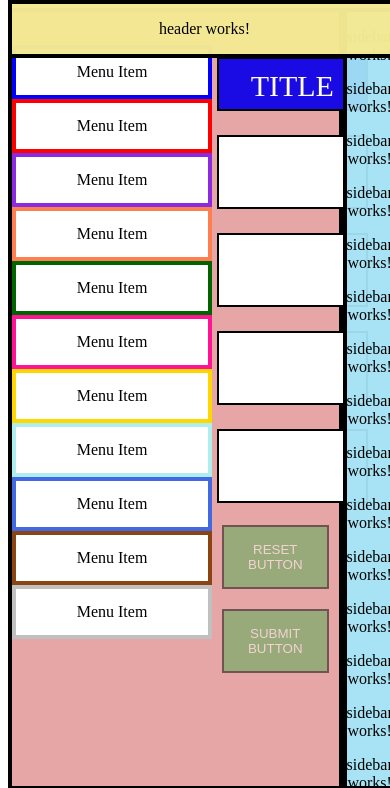
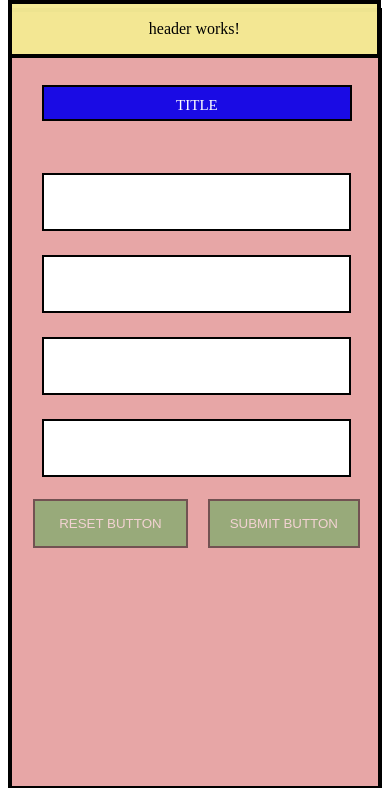
Before and after one commit to Furkan-Erg/HomeAssessment, an Angular app: page /one in a window 390 px wide. Shown: the top 788 px of the page. Built offline with nearby package versions, Linux system fonts and the light colour scheme.

Commit message:
model for iphoneSE

```diff
--- a/src/app/Components/body/body.component.css
+++ b/src/app/Components/body/body.component.css
@@ -197,3 +197,76 @@ input {
   box-shadow: 0 12px 16px 0 rgba(0, 0, 0, 0.24),
     0 17px 50px 0 rgba(0, 0, 0, 0.6);
 }
+
+@media only screen and (max-width: 700px) {
+  .resetbtn {
+    display: inline-block;
+    background-color: #4caf50;
+    color: white;
+    padding: 15px 24px;
+    margin: 10px 10px;
+    box-sizing: border-box;
+    border: 2px solid black;
+    text-align: center;
+    cursor: pointer;
+  }
+  .submitbtn {
+    display: inline-block;
+    background-color: #4caf50;
+    color: white;
+    padding: 15px 20px;
+    margin: 10px 10px;
+    box-sizing: border-box;
+    border: 2px solid black;
+    text-align: center;
+    cursor: pointer;
+  }
+  .submitbtn:disabled {
+    opacity: 0.5;
+    color: white;
+    border: 2px solid black;
+    cursor: not-allowed;
+  }
+
+  .resetbtn:disabled {
+    opacity: 0.5;
+    color: white;
+    border: 2px solid black;
+    cursor: not-allowed;
+  }
+
+  .submitbtn:hover {
+    box-shadow: 0 12px 16px 0 rgba(0, 0, 0, 0.24),
+      0 17px 50px 0 rgba(0, 0, 0, 0.6);
+  }
+  .resetbtn:hover {
+    box-shadow: 0 12px 16px 0 rgba(0, 0, 0, 0.24),
+      0 17px 50px 0 rgba(0, 0, 0, 0.6);
+  }
+
+  .form {
+    grid-area: form;
+  }
+  .formtitle {
+    background-color: #1a0be4;
+    color: white;
+    width: 80%;
+    height: 12px;
+    padding: 10px;
+    margin: 40px 24px;
+    border: 2px solid black;
+    font-size: 15px;
+    text-align: center;
+  }
+
+  input {
+    background-color: #ffffff;
+    color: black;
+    width: 80%;
+    height: 34px;
+    padding: px;
+    margin: 12px 5px;
+    border: 2px solid black;
+    cursor: text;
+  }
+}
--- a/src/app/Components/body/body.component.html
+++ b/src/app/Components/body/body.component.html
@@ -1,6 +1,6 @@
 <div class="grid-container">
   <div class="menu">
-    <div class="vertical-menu">
+    <div *ngIf="mobile === false" class="vertical-menu">
       <a class="menuitem1" (click)="ChangeColor('blue')">Menu Item</a>
       <a class="menuitem2" (click)="ChangeColor('red')">Menu Item</a>
       <a class="menuitem3" (click)="ChangeColor('blueviolet')">Menu Item</a>
--- a/src/app/Components/body/body.component.ts
+++ b/src/app/Components/body/body.component.ts
@@ -18,9 +18,17 @@ export class BodyComponent implements OnInit {
 
   ngOnInit(): void {
     this.checkpage();
+    this.checksize();
   }
   toggle = true;
   status = 'Enable';
+  mobile: boolean = false;
+  checksize() {
+    var size = document.body.offsetWidth;
+    if (size < 1024) {
+      this.mobile = true;
+    }
+  }
 
   checkpage() {
     if (document.URL.includes('two')) {
--- a/src/app/app-routing.module.ts
+++ b/src/app/app-routing.module.ts
@@ -6,6 +6,7 @@ import { TwoComponent } from './two/two.component';
 const routes: Routes = [
   { path: 'one', component: OneComponent },
   { path: 'two', component: TwoComponent },
+  { path: '', redirectTo: '/two', pathMatch: 'full' },
 ];
 
 @NgModule({
--- a/src/app/one/one.component.css
+++ b/src/app/one/one.component.css
@@ -35,10 +35,19 @@
   width: 98.7%;
   border: solid black 4px;
 }
-.fbody {
-  flex-direction: row;
-  background-color: rgba(255, 255, 255, 0.8);
-  text-align: center;
-  width: 100%;
-  height: 100%;
+
+@media screen and (max-width: 700px) {
+  .fheader {
+    width: 93.5%;
+  }
+  .fmain {
+    width: 100%;
+    height: 90vh;
+  }
+  .fsidebar {
+    width: 100%;
+  }
+  .ffooter {
+    width: 93.5%;
+  }
 }
--- a/src/app/one/one.component.html
+++ b/src/app/one/one.component.html
@@ -2,7 +2,8 @@
   <div class="fmain" style="flex-grow: 9">
     <app-body></app-body>
   </div>
-  <div class="fsidebar" style="flex-grow: 1">
+
+  <div *ngIf="mobile === false" class="fsidebar" style="flex-grow: 1">
     <app-sidebar></app-sidebar>
   </div>
   <div class="fheader" id="fheader">
--- a/src/app/one/one.component.ts
+++ b/src/app/one/one.component.ts
@@ -7,6 +7,14 @@ import { Component, OnInit } from '@angular/core';
 })
 export class OneComponent implements OnInit {
   constructor() {}
-
-  ngOnInit(): void {}
+  mobile: boolean = false;
+  ngOnInit(): void {
+    this.checksize();
+  }
+  checksize() {
+    var size = document.body.offsetWidth;
+    if (size < 1024) {
+      this.mobile = true;
+    }
+  }
 }
--- a/src/app/two/two.component.css
+++ b/src/app/two/two.component.css
@@ -33,12 +33,7 @@
   width: 99.2%;
   border: solid black 4px;
 }
-.body {
-  grid-area: body;
-  background-color: rgba(255, 255, 255, 0.8);
-  width: 100%;
-  height: 100%;
-}
+
 .grid-container {
   display: grid;
   grid-template-areas:
@@ -48,3 +43,19 @@
   width: 100%;
   height: 100%;
 }
+
+@media screen and (max-width: 700px) {
+  .header {
+    width: 95.5%;
+  }
+  .main {
+    width: 100%;
+    height: 90vh;
+  }
+  .sidebar {
+    width: 100%;
+  }
+  .footer {
+    width: 95.5%;
+  }
+}
--- a/src/app/two/two.component.html
+++ b/src/app/two/two.component.html
@@ -5,7 +5,7 @@
   <div class="main">
     <app-body></app-body>
   </div>
-  <div class="sidebar">
+  <div *ngIf="mobile === false"class="sidebar">
     <app-sidebar></app-sidebar>
   </div>
   <div class="footer" id="gfooter">
--- a/src/app/two/two.component.ts
+++ b/src/app/two/two.component.ts
@@ -1,5 +1,4 @@
 import { Component, OnInit } from '@angular/core';
-
 
 @Component({
   selector: 'app-two',
@@ -8,6 +7,15 @@ import { Component, OnInit } from '@angular/core';
 })
 export class TwoComponent implements OnInit {
   constructor() {}
+  mobile: boolean = false;
 
-  ngOnInit(): void {}
+  ngOnInit(): void {
+    this.checksize();
+  }
+  checksize() {
+    var size = document.body.offsetWidth;
+    if (size < 1024) {
+      this.mobile = true;
+    }
+  }
 }
```
